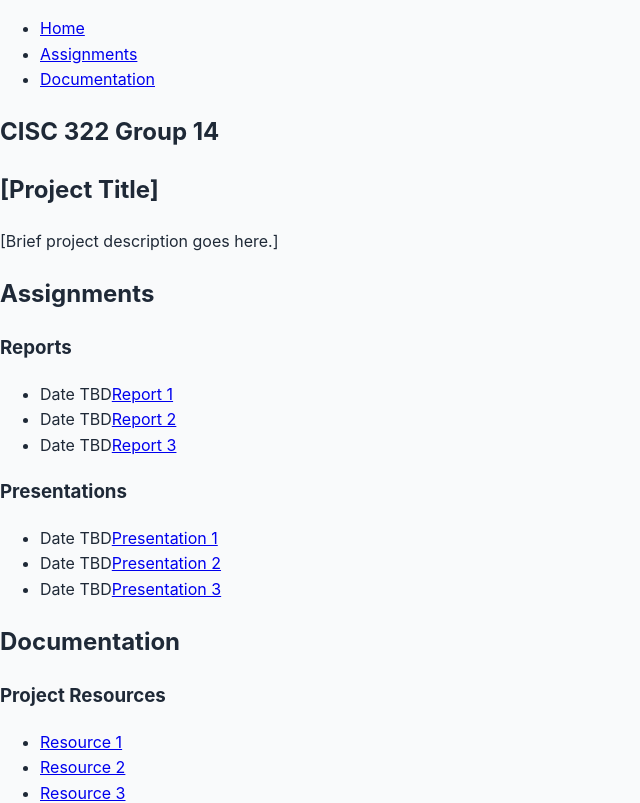
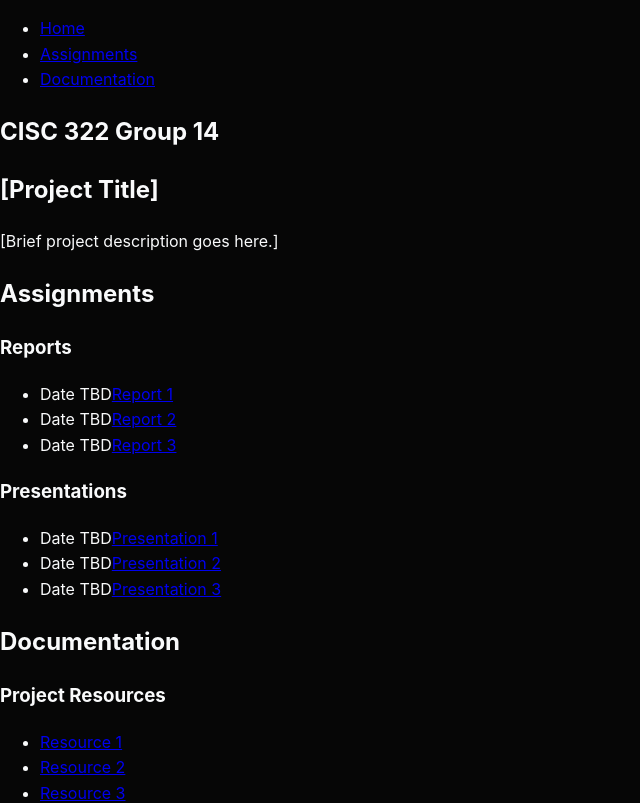
Before and after one commit to MukunthanMahesh/cisc-322-website, a React (Vite) app: page / in a window 1280 px wide. Shown: the top 803 px of the page, without its empty margins (0-640 px from the left). Built offline with nearby package versions, Linux system fonts and the light colour scheme.

Commit message:
feat: update bg color

```diff
--- a/src/index.css
+++ b/src/index.css
@@ -13,8 +13,8 @@ html {
 body {
   margin: 0;
   min-width: 320px;
-  color: #1f2937;
-  background-color: #f9fafb;
+  color: #f9fafb;
+  background-color: #060606;
 }
 
 #root {
```
